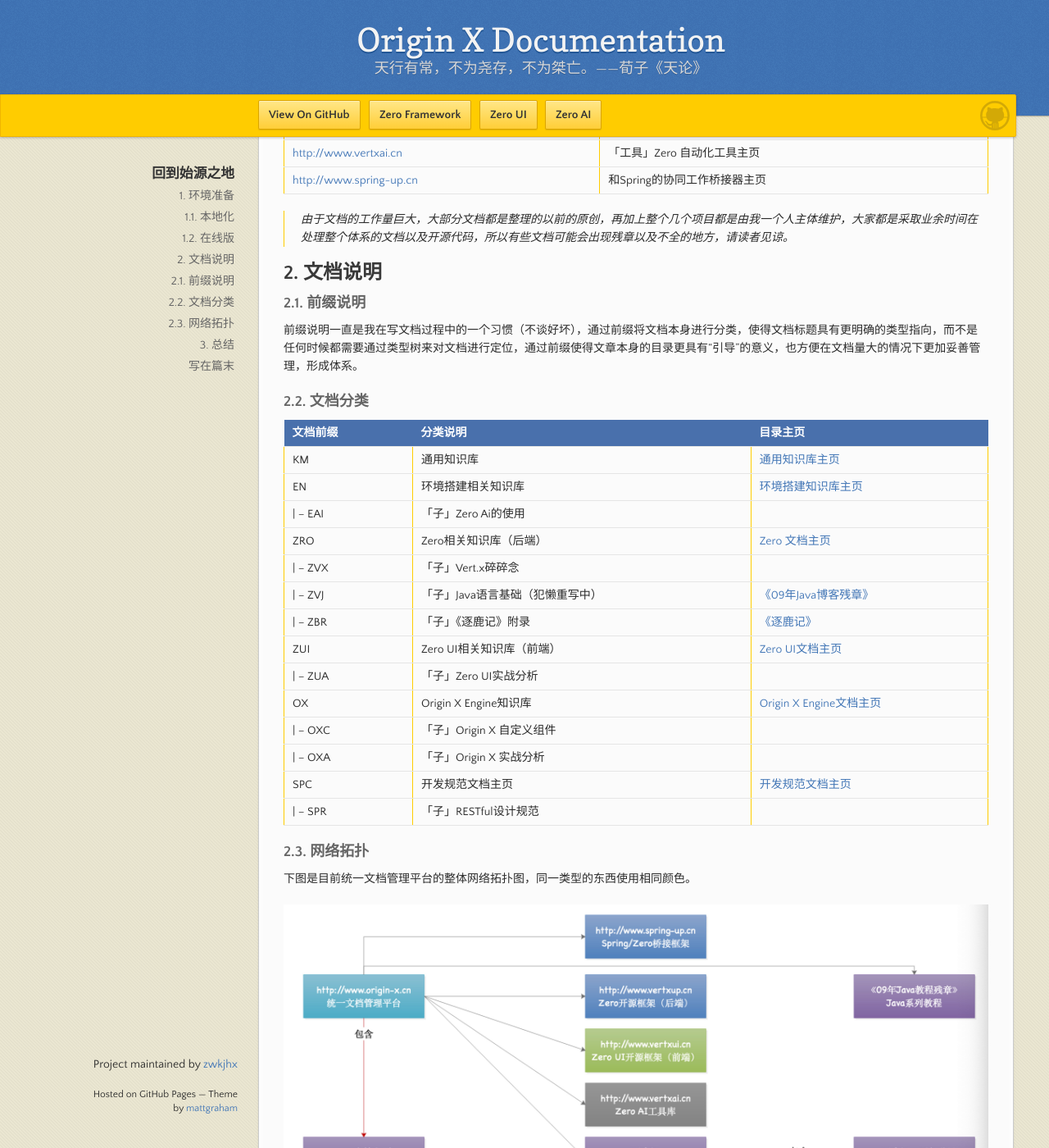
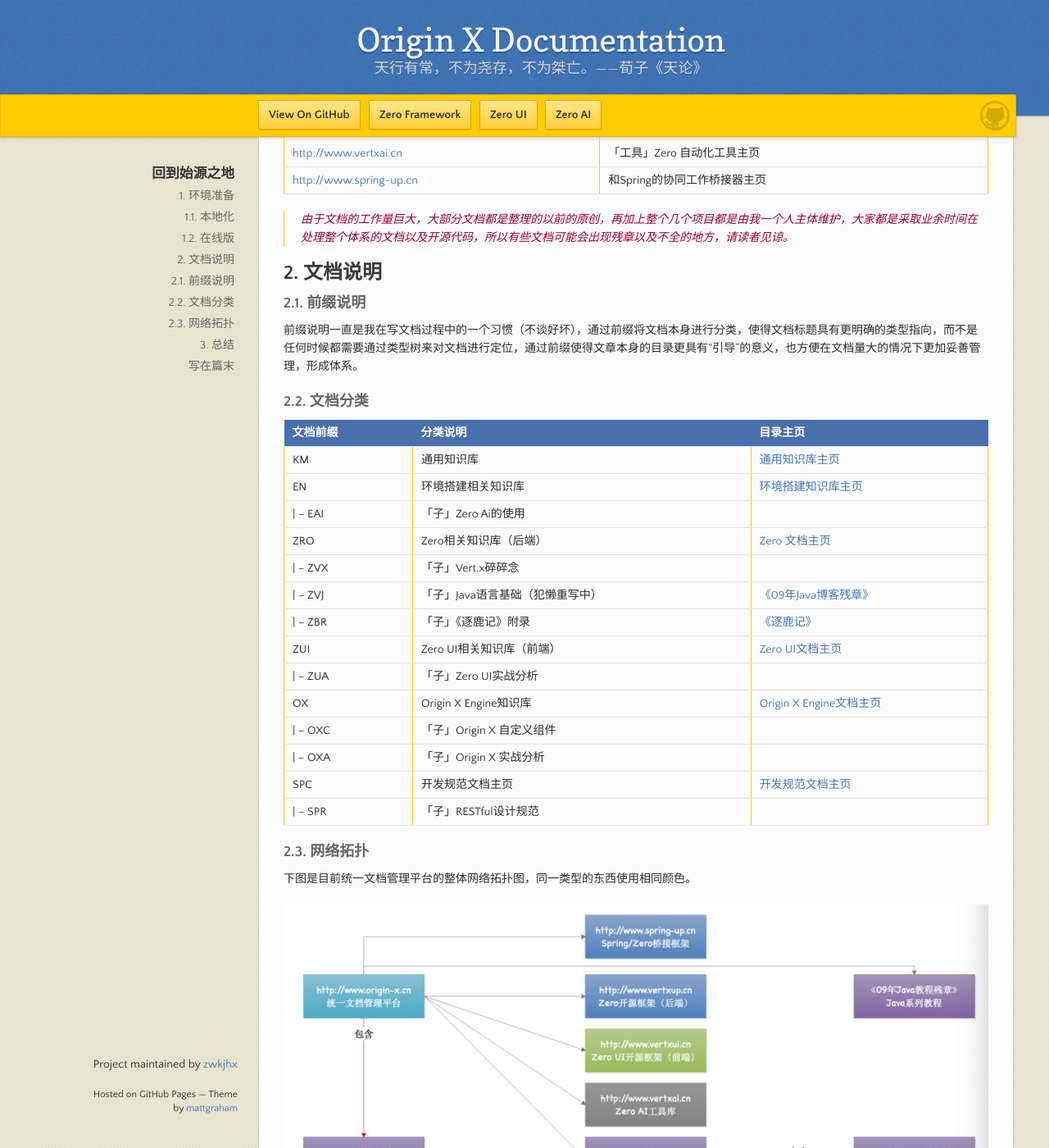
Before and after one commit to zwkjhx/ox-doc, a Jekyll site: the page built from README.md, in a window 1280 px wide and 1400 px high, scrolled down 818 px. Shown: the whole window at 82% size. Built offline with Jekyll 4.4.1, drawn with Linux system fonts in a browser that asks for light colours; our own code applies the rules of GitHub Pages for plain Markdown files.

Commit message:
提醒文字

```diff
--- a/_sass/jekyll-theme-leap-day-extend.scss
+++ b/_sass/jekyll-theme-leap-day-extend.scss
@@ -84,6 +84,9 @@
   margin:0;
   padding:0 0 0 20px;
   font-style:italic;
+  p{
+    color:#903;
+  }
 }
 
 code {
```
